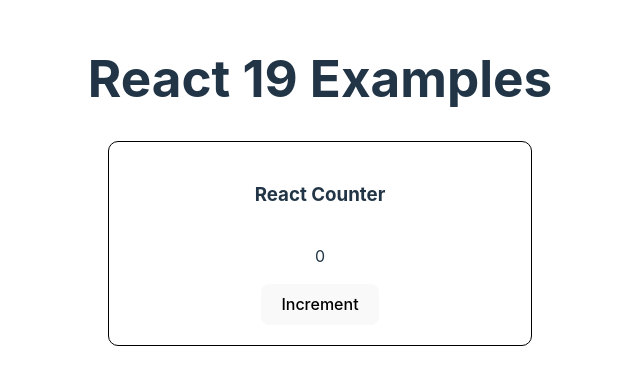
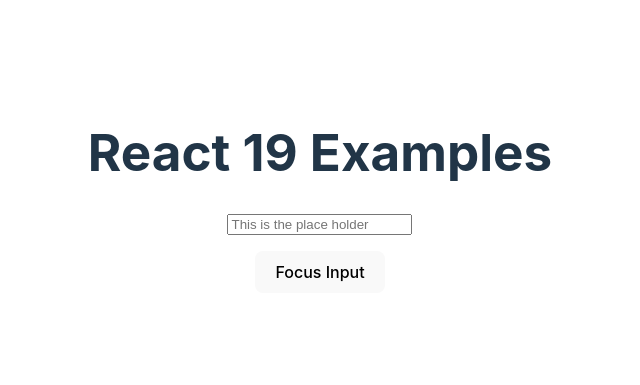
Before and after one commit to shifaligupta03/react-19-demo, a React (Vite) app: page / in a window 1280 px wide. Shown: the part 209-594 px from the top of the page, without its empty margins (320-960 px from the left). Built offline with nearby package versions, Linux system fonts and the light colour scheme.

Commit message:
forward ref changes

```diff
--- a/src/App.jsx
+++ b/src/App.jsx
@@ -3,28 +3,23 @@
 // import CounterWithSortList from "./Examples/CounterWithSortList";
 // import UsersExample from './Examples/Users';
 // import ThemeExample from './Examples/Theme';
+import ForwardRef from "./Examples/ForwardRef";
 
 function App() {
-
   return (
     <>
       <h1>React 19 Examples</h1>
       <div>
-      <Suspense
-        fallback={
-          <h1 className="loadingStyle">Loading...</h1>
-        }
-      >
-        <BasicCounter />
+        <Suspense fallback={<h1 className="loadingStyle">Loading...</h1>}>
+          {/* <BasicCounter /> */}
+          <ForwardRef />
           {/* <CounterWithSortList /> */}
           {/* <Users /> */}
           {/* <ThemeExample /> */}
         </Suspense>
       </div>
     </>
-  )
-
-
+  );
 }
 
 export default App;
--- /dev/null
+++ b/src/Examples/ForwardRef/MyInput.jsx
@@ -0,0 +1,20 @@
+/* eslint-disable react/prop-types */
+/* eslint-disable react/display-name */
+
+import { forwardRef } from "react";
+
+const MyInput = forwardRef((props, ref) => <input {...props} ref={ref} />);
+
+// function MyInput({ ref, ...props }) {
+//   return <input {...props} ref={ref} />;
+// }
+
+export default MyInput;
+
+// React 19 introduces significant changes to the forwardRef API,
+// making it more streamlined and easier to use. Previously,
+// forwardRef was used to forward refs to child components,
+// enabling parent components to interact directly with DOM elements or other components' instances.
+// In React 19, this pattern has been simplified, and ref forwarding is handled more intuitively.
+
+// export default MyInput;
--- /dev/null
+++ b/src/Examples/ForwardRef/index.jsx
@@ -0,0 +1,23 @@
+import { useRef } from "react";
+import "./style.css";
+
+import MyInput from "./MyInput";
+
+function App() {
+  const inputRef = useRef(null);
+
+  const focusInput = () => {
+    if (inputRef.current) {
+      inputRef.current.focus();
+    }
+  };
+
+  return (
+    <div className="input-wrapper">
+      <MyInput ref={inputRef} placeholder="This is the place holder" />
+      <button onClick={focusInput}>Focus Input</button>
+    </div>
+  );
+}
+
+export default App;
--- /dev/null
+++ b/src/Examples/ForwardRef/style.css
@@ -0,0 +1,9 @@
+.input-wrapper {
+  height: 80%;
+  width: 100%;
+  display: flex;
+  align-items: center;
+  justify-content: center;
+  flex-direction: column;
+  gap: 16px;
+}
```
Lines whose indentation alone changed are shown as unchanged.
